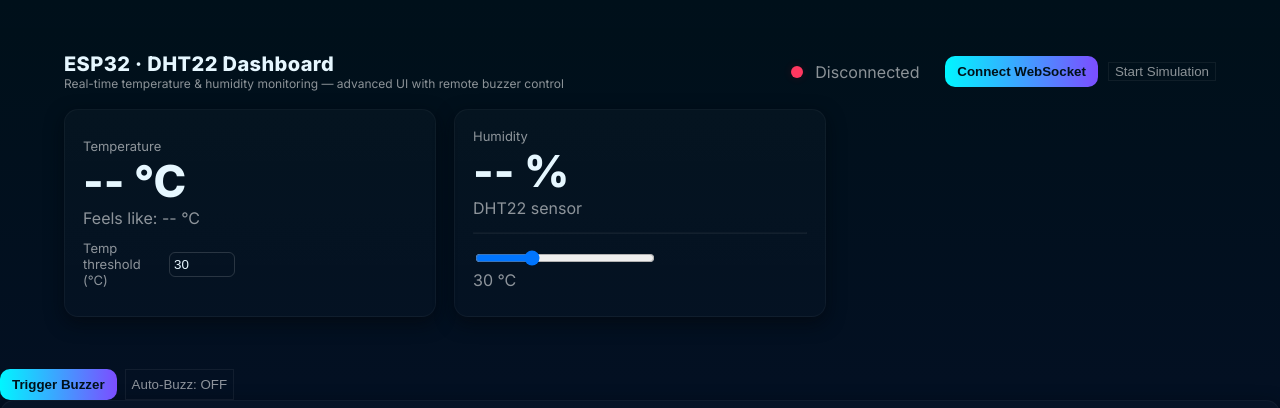
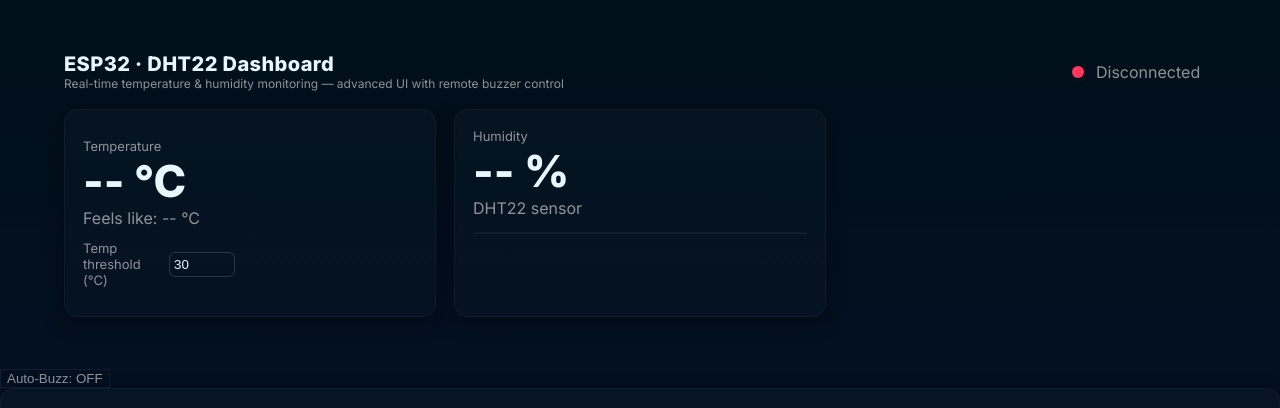
Before and after one commit to Synthz5/esp32-temp-monitor, a Flask app: page / in a window 1280 px wide. Shown: the top 408 px of the page. Run offline with Flask 3, Linux system fonts and the light colour scheme.

Commit message:
Update index.html

```diff
--- a/templates/index.html
+++ b/templates/index.html
@@ -60,8 +60,8 @@
       </div>
       <div style="margin-left:auto" class="controls">
         <div id="wsStatus" class="flex"><div id="statusDot" class="status-dot"></div><div id="statusText" style="min-width:120px" class="muted">Disconnected</div></div>
-        <button id="connectBtn" class="btn">Connect WebSocket</button>
-        <button id="simBtn" class="btn-ghost">Start Simulation</button>
+
+
       </div>
     </header>
 
@@ -99,11 +99,11 @@
         </div>
         <hr style="opacity:0.06;margin:14px 0">
 
-          <input id="thresholdRange" type="range" min="0" max="100" value="30">
-          <div id="thresholdLabel" class="muted">30 °C</div>
+
+
         </div>
         <div style="margin-top:10px;display:flex;gap:8px">
-          <button id="forceBuzz" class="btn">Trigger Buzzer</button>
+
           <button id="autoBuzzToggle" class="btn-ghost">Auto-Buzz: OFF</button>
         </div>
       </section>
```
